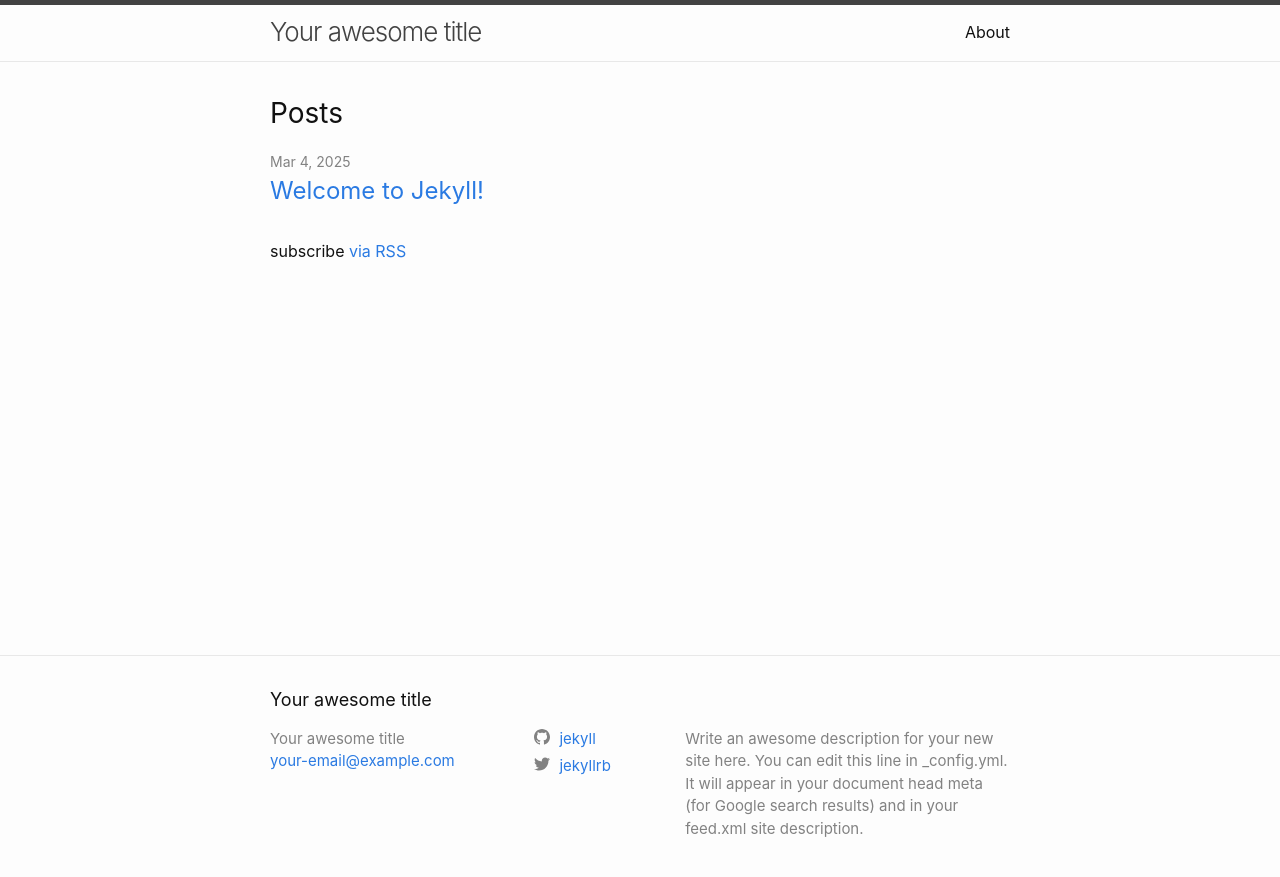
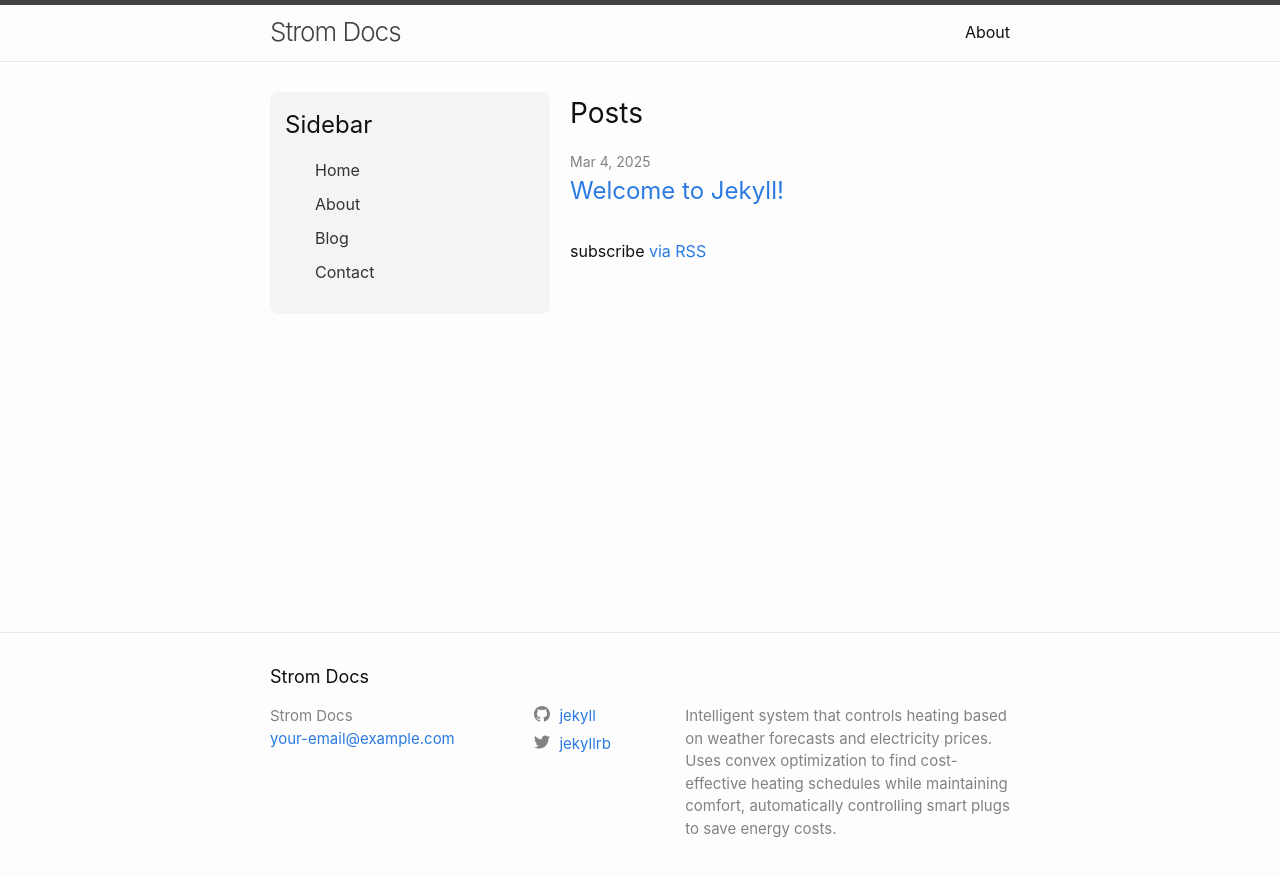
Before and after one commit to janbsc4/strom-docs, a Jekyll site: the page built from index.markdown, in a window 1280 px wide. Shown: the top 877 px of the page. Built offline with Jekyll 4.4.1, drawn with Linux system fonts in a browser that asks for light colours.

Commit message:
Added sidebar

```diff
--- a/_config.yml
+++ b/_config.yml
@@ -18,12 +18,10 @@
 # You can create any custom variable you would like, and they will be accessible
 # in the templates via {{ site.myvariable }}.
 
-title: Your awesome title
+title: Strom Docs
 email: your-email@example.com
 description: >- # this means to ignore newlines until "baseurl:"
-  Write an awesome description for your new site here. You can edit this
-  line in _config.yml. It will appear in your document head meta (for
-  Google search results) and in your feed.xml site description.
+  Intelligent system that controls heating based on weather forecasts and electricity prices. Uses convex optimization to find cost-effective heating schedules while maintaining comfort, automatically controlling smart plugs to save energy costs.
 baseurl: "/strom-docs" # the subpath of your site, e.g. /blog
 url: "https://janbalanya.com" # the base hostname & protocol for your site, e.g. http://example.com
 twitter_username: jekyllrb
--- a/_includes/head.html
+++ b/_includes/head.html
@@ -4,6 +4,7 @@
   <meta name="viewport" content="width=device-width, initial-scale=1">
   {%- seo -%}
   <link rel="stylesheet" href="{{ "/assets/main.css" | relative_url }}">
+  <link rel="stylesheet" href="{{ site.baseurl }}/assets/css/main.css">
   {%- feed_meta -%}
   {%- if jekyll.environment == 'production' and site.google_analytics -%}
     {%- include google-analytics.html -%}
--- /dev/null
+++ b/_includes/sidebar.html
@@ -0,0 +1,9 @@
+<div class="sidebar-content">
+  <h2>Sidebar</h2>
+  <ul>
+    <li><a href="/">Home</a></li>
+    <li><a href="/about/">About</a></li>
+    <li><a href="/blog/">Blog</a></li>
+    <li><a href="/contact/">Contact</a></li>
+  </ul>
+</div>
--- a/_layouts/default.html
+++ b/_layouts/default.html
@@ -9,7 +9,13 @@
 
     <main class="page-content" aria-label="Content">
       <div class="wrapper">
-        {{ content }}
+      <div class="content-container">
+        <aside class="sidebar">
+          {%- include sidebar.html -%}
+        </aside>
+        <div class="content">
+          {{ content }}
+        </div>
       </div>
     </main>
 
--- a/assets/css/main.css
+++ b/assets/css/main.css
@@ -0,0 +1,33 @@
+.content-container {
+  display: flex;
+  gap: 20px;
+}
+
+.sidebar {
+  width: 250px;
+  background: #f4f4f4;
+  padding: 15px;
+  border-radius: 8px;
+}
+
+.sidebar-content h2 {
+  margin-top: 0;
+}
+
+.sidebar-content ul {
+  list-style: none;
+  padding: 0;
+}
+
+.sidebar-content ul li {
+  margin: 10px 0;
+}
+
+.sidebar-content ul li a {
+  text-decoration: none;
+  color: #333;
+}
+
+.content {
+  flex: 1;
+}
```
